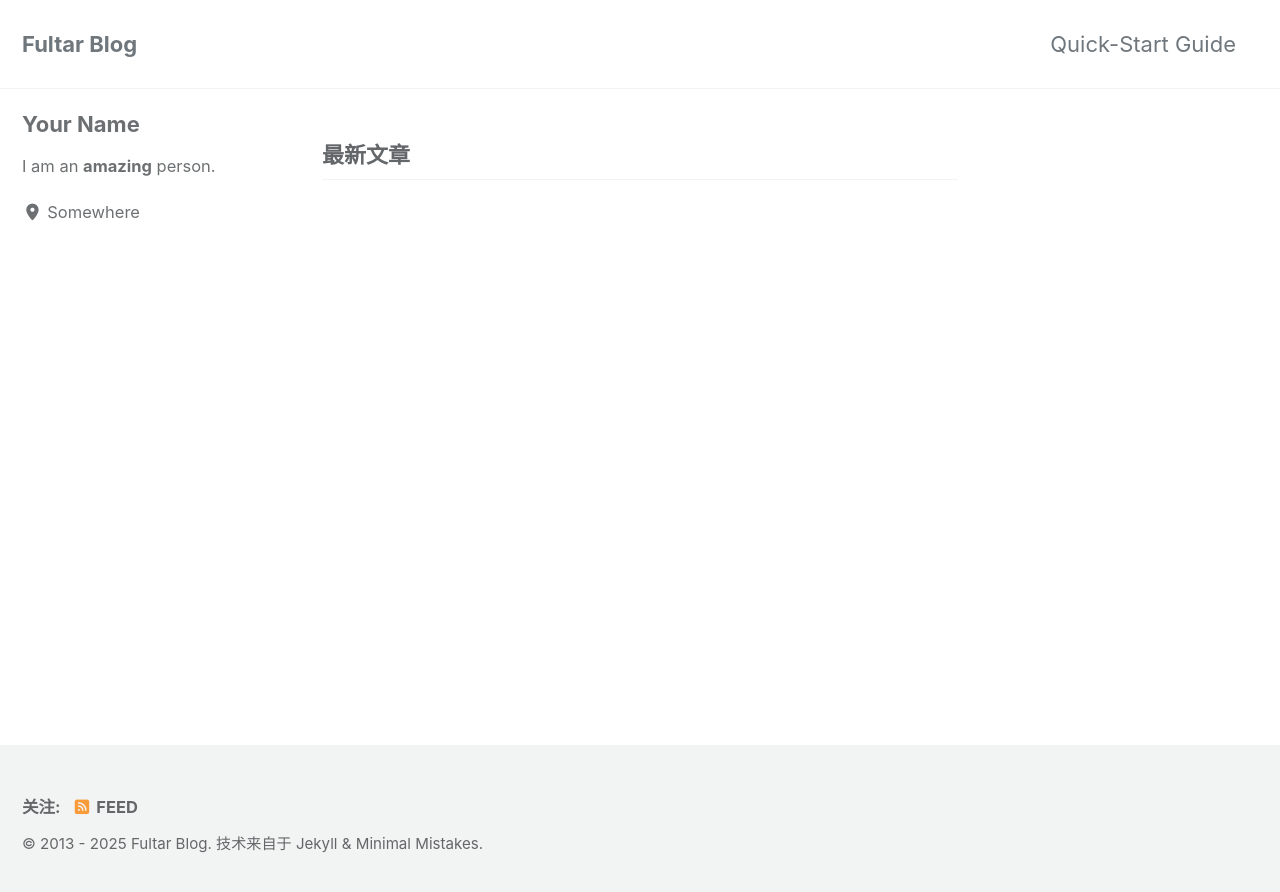
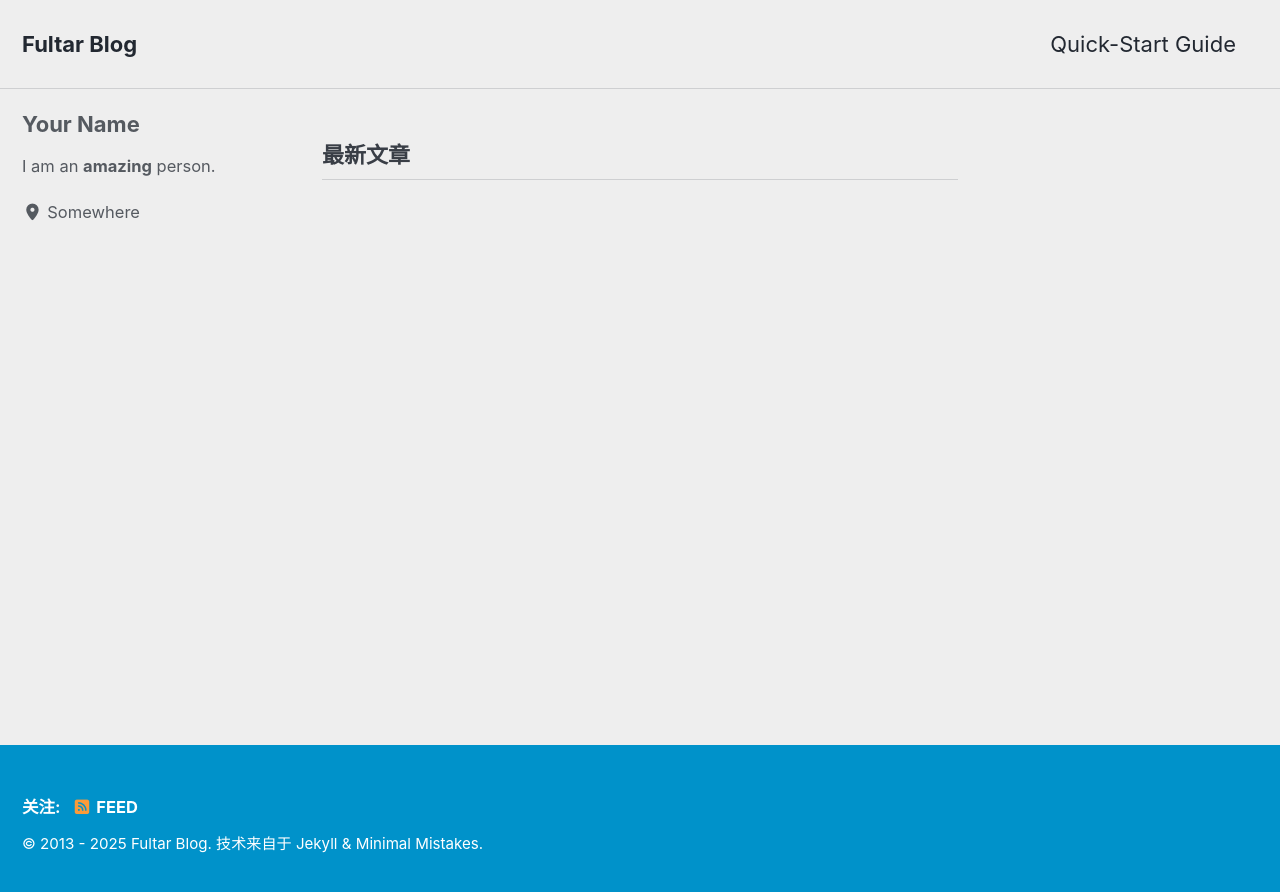
Before and after one commit to Fultar/Fultar.github.io, a Jekyll site: the page built from index.html, in a window 1280 px wide. Shown: the top 892 px of the page. Built offline with Jekyll 4.4.1, drawn with Linux system fonts in a browser that asks for light colours; cached includes are drawn as plain includes; the list of posts is cut into pages by our own code.

Commit message:
Update _config.yml

```diff
--- a/_config.yml
+++ b/_config.yml
@@ -12,7 +12,7 @@
 
 # theme                  : "minimal-mistakes-jekyll"
 # remote_theme           : "mmistakes/minimal-mistakes"
-minimal_mistakes_skin    : "default" # "air", "aqua", "contrast", "dark", "dirt", "neon", "mint", "plum", "sunrise"
+minimal_mistakes_skin    : "air" # "air", "aqua", "contrast", "dark", "dirt", "neon", "mint", "plum", "sunrise"
 
 # Site Settings
 locale                   : "zh-CN"
@@ -21,8 +21,8 @@ title                    : "Fultar Blog"
 title_separator          : "-"
 subtitle                 : # site tagline that appears below site title in masthead
 name                     : "Fultar"
-description              : "An amazing website."
-url                      : # the base hostname & protocol for your site e.g. "https://mmistakes.github.io"
+description              : "我的生信笔记"
+url                      : "https://fultar.github.io/" # the base hostname & protocol for your site e.g. "https://mmistakes.github.io"
 baseurl                  : # the subpath of your site, e.g. "/blog"
 repository               : # GitHub username/repo-name e.g. "mmistakes/minimal-mistakes"
 teaser                   : # path of fallback teaser image, e.g. "/assets/images/500x300.png"
```
